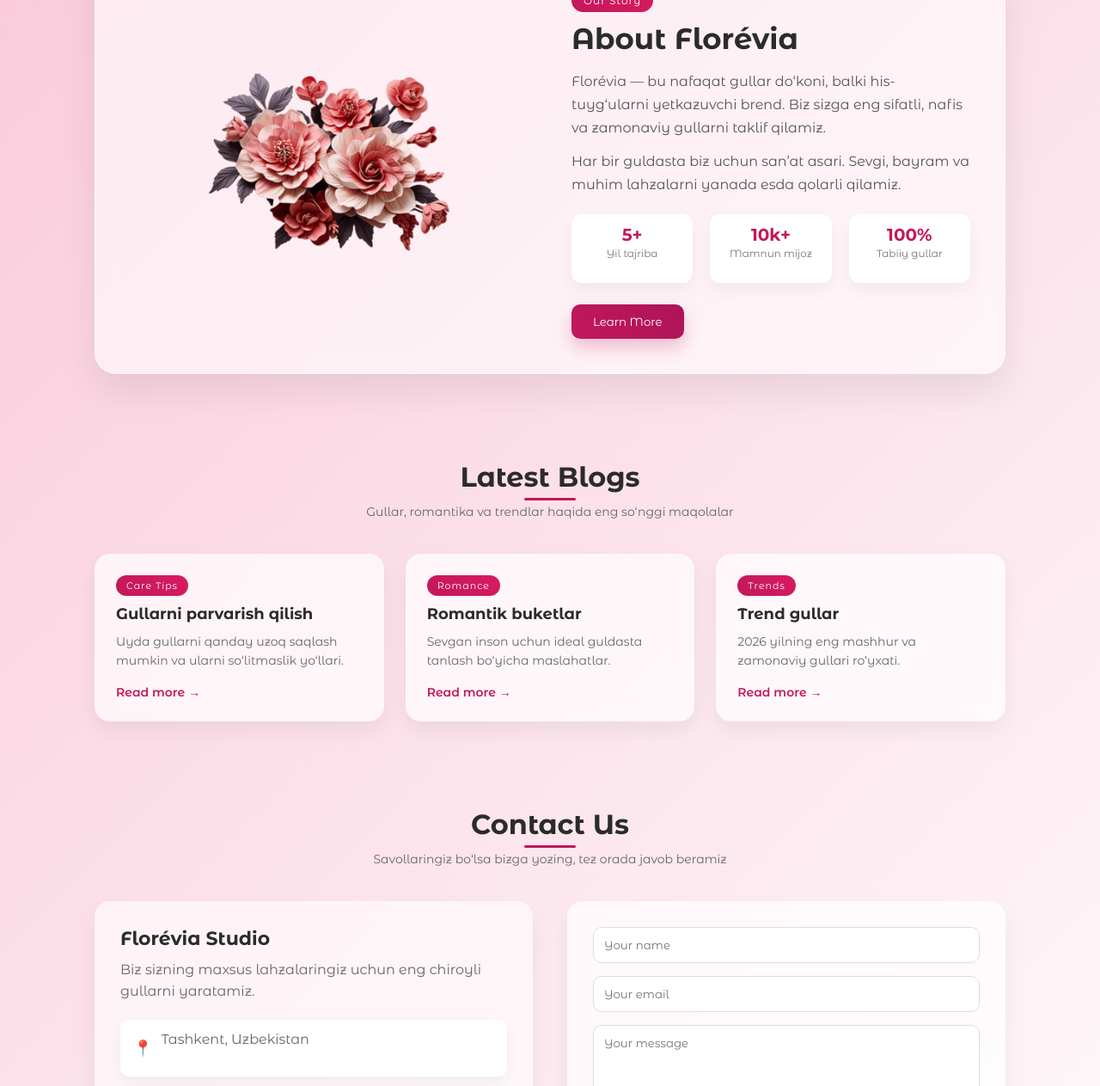
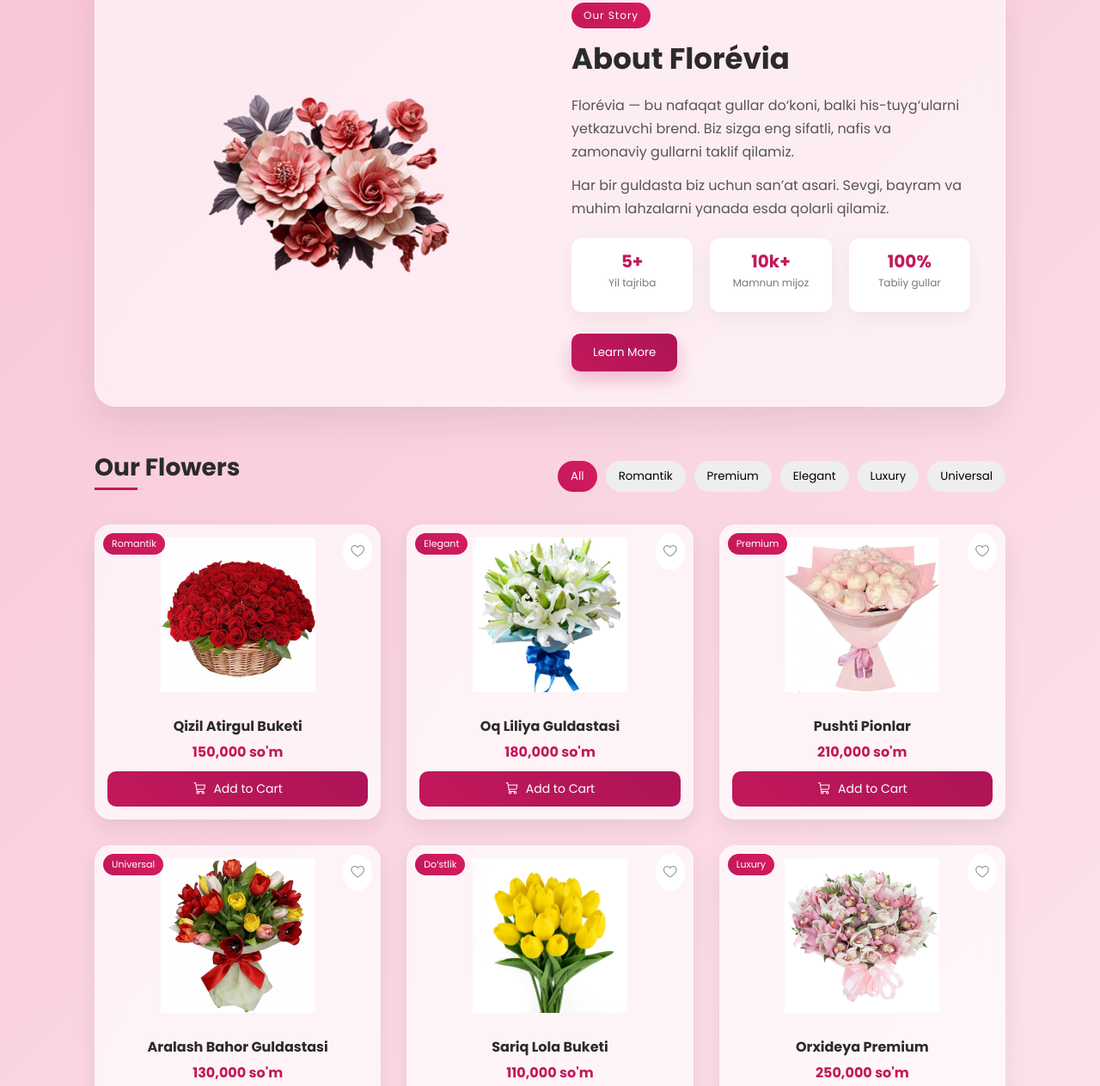
Before and after one commit to frontend-g-19/Florevia, a plain HTML site: page index.html in a window 1280 px wide. Shown: the part 1022-2285 px from the top of the page at 86% size. Drawn offline with nearby package versions, Linux system fonts and the light colour scheme.

Commit message:
favorite fuksionalligi bajarildi

```diff
--- a/index.html
+++ b/index.html
@@ -9,11 +9,16 @@
       rel="stylesheet"
       href="https://cdn.jsdelivr.net/npm/@phosphor-icons/web@2.1.1/src/regular/style.css"
     />
-    <style>
-      @import url("https://fonts.googleapis.com/css2?family=Montserrat+Alternates:wght@300;400;500;600;700&display=swap");
-    </style>
+    <link
+      rel="stylesheet"
+      href="https://cdn.jsdelivr.net/npm/@phosphor-icons/web@2.1.1/src/fill/style.css"
+    />
     <link rel="stylesheet" href="style.css" />
   </head>
+
+  <style>
+    @import url("https://fonts.googleapis.com/css2?family=Poppins:ital,wght@0,100;0,200;0,300;0,400;0,500;0,600;0,700;0,800;0,900;1,100;1,200;1,300;1,400;1,500;1,600;1,700;1,800;1,900&display=swap");
+  </style>
 
   <body>
     <nav>
@@ -145,6 +150,25 @@
       </div>
     </section>
 
+    <section class="container products">
+      <div class="products-header">
+        <h2>Our Flowers</h2>
+
+        <div class="filters">
+          <button class="filter-btn active" data-category="All">All</button>
+          <button class="filter-btn" data-category="Romantik">Romantik</button>
+          <button class="filter-btn" data-category="Premium">Premium</button>
+          <button class="filter-btn" data-category="Elegant">Elegant</button>
+          <button class="filter-btn" data-category="Luxury">Luxury</button>
+          <button class="filter-btn" data-category="Universal">
+            Universal
+          </button>
+        </div>
+      </div>
+
+      <div class="product-grid" id="productGrid"></div>
+    </section>
+
     <!-- BLOG -->
     <section class="container blog">
       <div class="section-header">
--- a/script.js
+++ b/script.js
@@ -1,3 +1,4 @@
+// ================== DATA ==================
 const flowers = [
   {
     id: 1,
@@ -10,7 +11,6 @@ const flowers = [
     count: 120,
     colors: ["qizil"],
     image: "/img/qizil-atirgul.png",
-    liked: false,
   },
   {
     id: 2,
@@ -22,7 +22,6 @@ const flowers = [
     count: 85,
     colors: ["oq"],
     image: "/img/oq-liliya.jpg",
-    liked: false,
   },
   {
     id: 3,
@@ -34,7 +33,6 @@ const flowers = [
     count: 60,
     colors: ["pushti"],
     image: "/img/pushti-pion.jpg",
-    liked: false,
   },
   {
     id: 4,
@@ -47,7 +45,6 @@ const flowers = [
     count: 140,
     colors: ["qizil", "sariq", "pushti"],
     image: "/img/bahor.png",
-    liked: false,
   },
   {
     id: 5,
@@ -59,7 +56,6 @@ const flowers = [
     count: 95,
     colors: ["sariq"],
     image: "/img/sariq-lola.webp",
-    liked: false,
   },
   {
     id: 6,
@@ -71,7 +67,6 @@ const flowers = [
     count: 40,
     colors: ["oq", "pushti"],
     image: "/img/orhideya-miks.jpg",
-    liked: false,
   },
   {
     id: 7,
@@ -83,7 +78,6 @@ const flowers = [
     count: 70,
     colors: ["moviy"],
     image: "/img/moviy.png",
-    liked: false,
   },
   {
     id: 8,
@@ -95,7 +89,6 @@ const flowers = [
     count: 110,
     colors: ["oq"],
     image: "/img/oq-atirgul.jpg",
-    liked: false,
   },
   {
     id: 9,
@@ -107,7 +100,6 @@ const flowers = [
     count: 90,
     colors: ["qizil", "oq"],
     image: "/img/oq-qizil.webp",
-    liked: false,
   },
   {
     id: 10,
@@ -119,7 +111,6 @@ const flowers = [
     count: 75,
     colors: ["binafsha"],
     image: "/img/lavanda.jpg",
-    liked: false,
   },
   {
     id: 11,
@@ -131,7 +122,6 @@ const flowers = [
     count: 100,
     colors: ["qizil"],
     image: "/img/qizil-lola.webp",
-    liked: false,
   },
   {
     id: 12,
@@ -143,7 +133,6 @@ const flowers = [
     count: 130,
     colors: ["sariq", "oq"],
     image: "/img/mix-gul.webp",
-    liked: false,
   },
   {
     id: 13,
@@ -155,7 +144,6 @@ const flowers = [
     count: 105,
     colors: ["pushti"],
     image: "/img/pushti-atirgul.jpg",
-    liked: false,
   },
   {
     id: 14,
@@ -167,7 +155,6 @@ const flowers = [
     count: 35,
     colors: ["qizil", "yashil", "sariq"],
     image: "/img/ekzotik.webp",
-    liked: false,
   },
   {
     id: 15,
@@ -179,18 +166,116 @@ const flowers = [
     count: 150,
     colors: ["pushti", "oq"],
     image: "/img/mini.jpeg",
-    liked: false,
   },
 ];
 
+// ================== ELEMENTS ==================
 const menuBtn = document.querySelector(".menu-toggle");
 const sidebar = document.querySelector(".sidebar");
 const closeBtn = document.querySelector(".close-btn");
+const productGrid = document.getElementById("productGrid");
 
-menuBtn.onclick = () => {
-  sidebar.classList.add("active");
-};
+const filterBtns = document.querySelectorAll(".filter-btn");
 
-closeBtn.onclick = () => {
-  sidebar.classList.remove("active");
-};
+let currentCategory = "All";
+
+// ================== SIDEBAR ==================
+menuBtn.onclick = () => sidebar.classList.add("active");
+closeBtn.onclick = () => sidebar.classList.remove("active");
+
+// ================== LOCAL STORAGE ==================
+const STORAGE_KEY = "favoriteFlowers";
+
+function getFavorites() {
+  return JSON.parse(localStorage.getItem(STORAGE_KEY)) || [];
+}
+
+function saveFavorites(data) {
+  localStorage.setItem(STORAGE_KEY, JSON.stringify(data));
+}
+
+function toggleFavorite(flower) {
+  let favorites = getFavorites();
+  const exists = favorites.find((f) => f.id === flower.id);
+
+  if (exists) {
+    favorites = favorites.filter((f) => f.id !== flower.id);
+  } else {
+    favorites.push(flower);
+  }
+
+  saveFavorites(favorites);
+}
+
+function isLiked(id) {
+  return getFavorites().some((f) => f.id === id);
+}
+
+// ================== RENDER ==================
+function renderProducts(data) {
+  productGrid.innerHTML = "";
+
+  data.forEach((flower) => {
+    const liked = isLiked(flower.id);
+
+    const card = document.createElement("div");
+    card.className = "card";
+
+    card.innerHTML = `
+      <span class="badge">${flower.category}</span>
+
+      <div class="like-btn ${liked ? "active" : ""}">
+        <i class="ph ${liked ? "ph-fill ph-heart " : "ph-heart"}"></i>
+      </div>
+
+      <img src="${flower.image}" />
+      <h3>${flower.name}</h3>
+      <p>${flower.price.toLocaleString()} so'm</p>
+
+      <button class="cart-btn">
+        <i class="ph ph-shopping-cart"></i>
+        Add to Cart
+      </button>
+    `;
+
+    const likeBtn = card.querySelector(".like-btn");
+    const icon = likeBtn.querySelector("i");
+    const cartBtn = card.querySelector(".cart-btn");
+
+    // ❤️ LIKE
+    likeBtn.onclick = () => {
+      toggleFavorite(flower);
+      const nowLiked = isLiked(flower.id);
+
+      icon.className = `ph ${nowLiked ? "ph-heart-fill" : "ph-heart"}`;
+      likeBtn.classList.toggle("active");
+    };
+
+    // 🛒 CART
+    cartBtn.onclick = () => {
+      alert(`${flower.name} savatchaga qo‘shildi 🛒`);
+    };
+
+    productGrid.appendChild(card);
+  });
+}
+
+// ================== FILTER ==================
+filterBtns.forEach((btn) => {
+  btn.onclick = () => {
+    document.querySelector(".filter-btn.active").classList.remove("active");
+    btn.classList.add("active");
+
+    currentCategory = btn.dataset.category;
+
+    const filtered =
+      currentCategory === "All"
+        ? flowers
+        : flowers.filter((f) => f.category === currentCategory);
+
+    renderProducts(filtered);
+  };
+});
+
+// ================== INIT ==================
+renderProducts(flowers);
--- a/style.css
+++ b/style.css
@@ -4,7 +4,7 @@
   box-sizing: border-box;
   list-style: none;
   text-decoration: none;
-  font-family: "Montserrat Alternates", sans-serif;
+  font-family: "Poppins", sans-serif;
 }
 
 body {
@@ -90,11 +90,15 @@ nav {
 .nav-actions button {
   background: linear-gradient(45deg, #c2185b, #d81b60);
   border: none;
-  color: white;
   padding: 8px;
   border-radius: 50%;
   cursor: pointer;
   transition: 0.3s;
+}
+
+.nav-actions button i {
+  color: white;
+  font-size: 18px;
 }
 
 .nav-actions button:hover {
@@ -369,6 +373,145 @@ nav {
 
 .about-btn:hover {
   transform: translateY(-3px);
+}
+
+.products-header {
+  display: flex;
+  justify-content: space-between;
+  align-items: center;
+  margin-bottom: 25px;
+  flex-wrap: wrap;
+  gap: 15px;
+}
+
+.filters {
+  display: flex;
+  gap: 10px;
+  flex-wrap: wrap;
+}
+
+.filter-btn {
+  padding: 8px 15px;
+  border: none;
+  border-radius: 20px;
+  background: #eee;
+  cursor: pointer;
+  transition: 0.3s;
+}
+
+.filter-btn.active,
+.filter-btn:hover {
+  background: linear-gradient(45deg, #c2185b, #d81b60);
+  color: white;
+}
+
+/* PREMIUM CARD */
+.product-grid .card {
+  position: relative;
+  overflow: hidden;
+  border-radius: 18px;
+  padding: 15px;
+  background: rgba(255, 255, 255, 0.7);
+  backdrop-filter: blur(12px);
+
+  box-shadow: 0 10px 25px rgba(0, 0, 0, 0.08);
+  transition: 0.35s ease;
+}
+
+.product-grid .card::before {
+  content: "";
+  position: absolute;
+  inset: 0;
+  background: radial-gradient(circle, rgba(194, 24, 91, 0.2), transparent 70%);
+  opacity: 0;
+  transition: 0.4s;
+}
+
+.product-grid .card:hover::before {
+  opacity: 1;
+}
+
+.product-grid .card:hover {
+  transform: translateY(-10px) scale(1.02);
+}
+
+.product-grid .card img {
+  height: 180px;
+  object-fit: contain;
+}
+
+.product-grid .card h3 {
+  font-size: 16px;
+  margin-top: 10px;
+}
+
+.product-grid .card p {
+  color: #c2185b;
+  font-weight: bold;
+}
+
+/* BADGE */
+.product-grid .badge {
+  position: absolute;
+  top: 10px;
+  left: 10px;
+  background: linear-gradient(45deg, #c2185b, #d81b60);
+  color: white;
+  font-size: 11px;
+  padding: 4px 10px;
+  border-radius: 20px;
+}
+
+/* LIKE BUTTON */
+.product-grid .like-btn {
+  position: absolute;
+  top: 10px;
+  right: 10px;
+  background: white;
+  border-radius: 50%;
+  padding: 8px;
+  cursor: pointer;
+  transition: 0.3s;
+  font-size: 18px;
+}
+
+.product-grid .like-btn i {
+  color: #999;
+  transition: 0.3s;
+}
+
+.product-grid .like-btn.active i {
+  color: #e91e63;
+  transform: scale(1.2);
+}
+
+.product-grid .cart-btn {
+  margin-top: 10px;
+  width: 100%;
+  padding: 10px;
+  border: none;
+  border-radius: 10px;
+
+  display: flex;
+  align-items: center;
+  justify-content: center;
+  gap: 8px;
+
+  background: linear-gradient(45deg, #c2185b, #ad1457);
+  color: white;
+  cursor: pointer;
+
+  font-size: 14px;
+  transition: 0.3s;
+}
+
+.product-grid .cart-btn:hover {
+  transform: translateY(-2px);
+  box-shadow: 0 10px 20px rgba(194, 24, 91, 0.3);
+}
+
+.product-grid .cart-btn i {
+  font-size: 16px;
 }
 
 /* BLOG */
```
Also changed, not shown: favorite.html (+1 -0 lines), favorite.js (added, +60 -0 lines).
